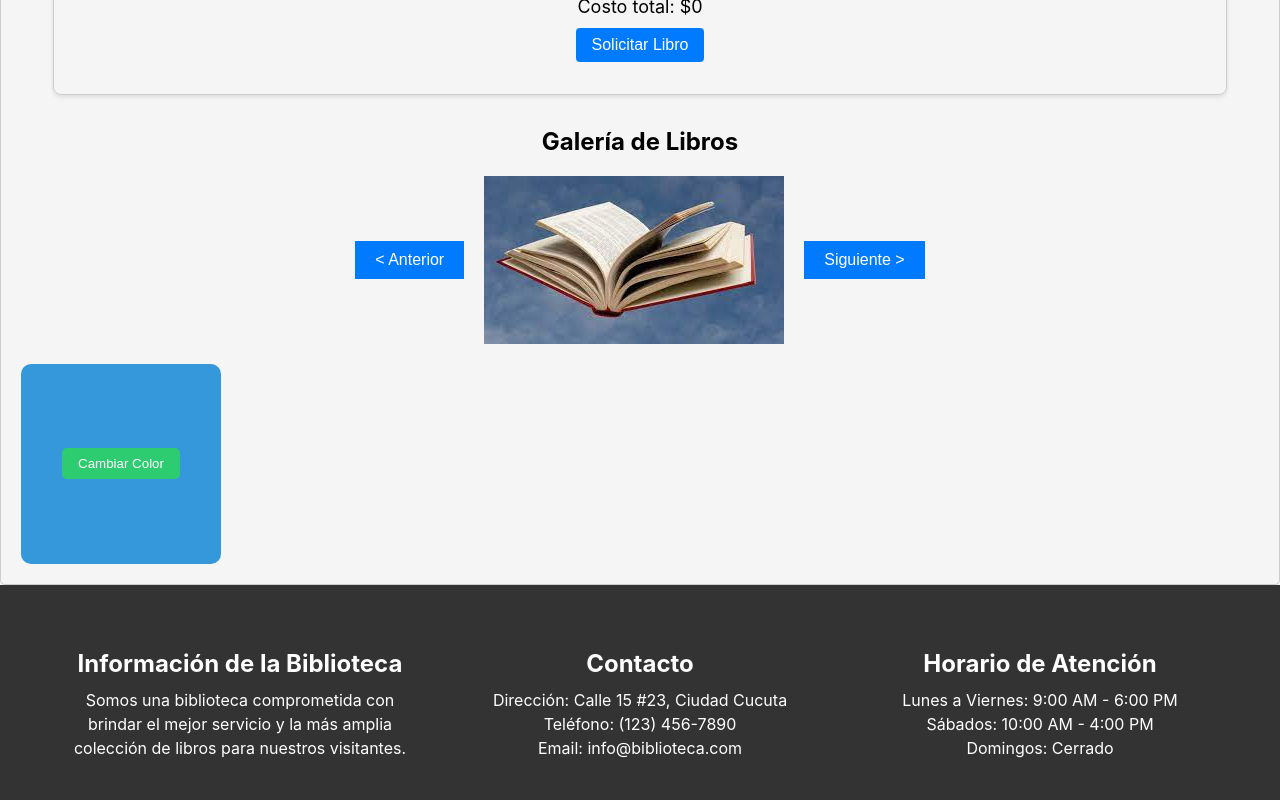
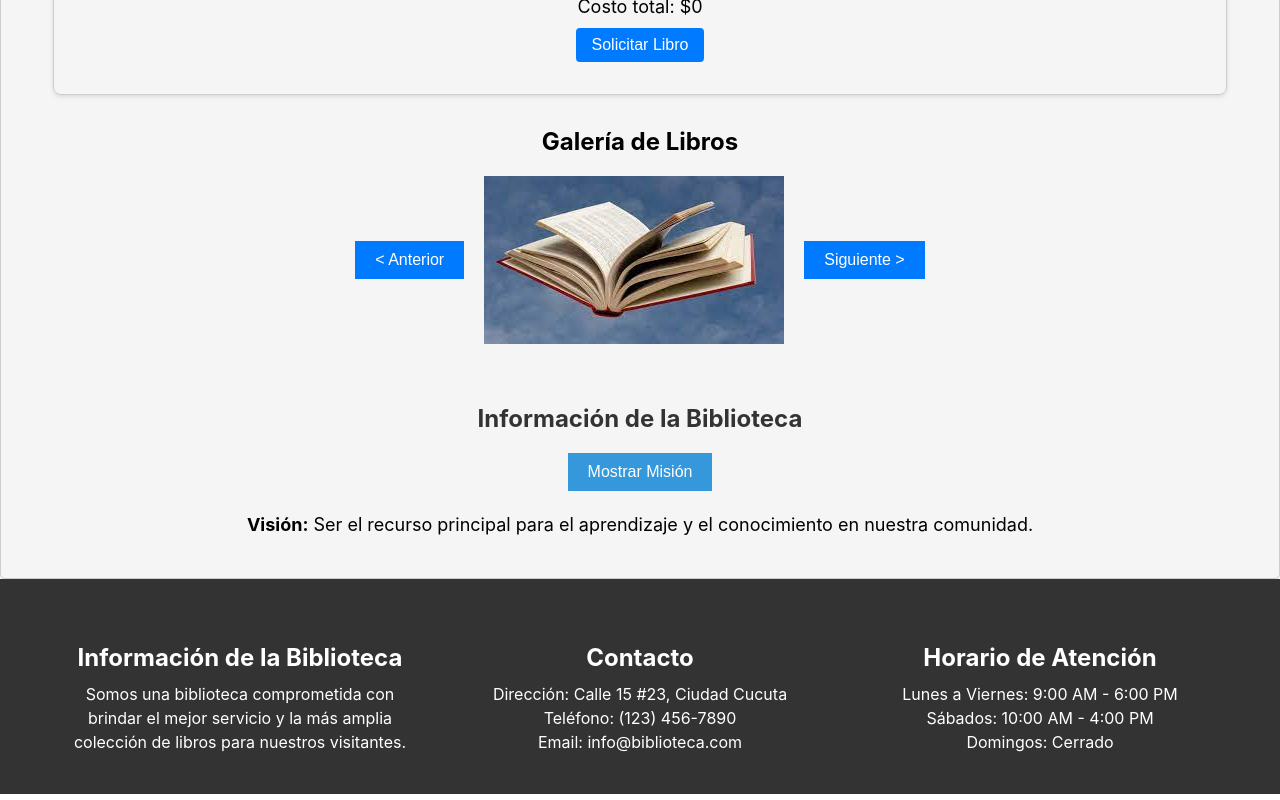
Before and after one commit to Alejo-Urbina/biblioteca-ReactJS, a React (Create React App) app in the folder biblioteca/: page / in a window 1280 px wide. Shown: the part 1118-1918 px from the top of the page. Built offline with nearby package versions, Linux system fonts and the light colour scheme.

Commit message:
Se agrega el componente mas acorde a el aplicativo, el otro queda extra pero no lo inclui en la interfaz

```diff
--- a/biblioteca/src/componentes/body/Body.js
+++ b/biblioteca/src/componentes/body/Body.js
@@ -5,7 +5,7 @@ import Lend from '../lend/Lend';
 import Buy from '../buy/Buy';
 import ColorBox from '../colorBox/ColorBox';
 import Images from '../images/Images';
-
+import VisionMision from '../visionMision/VisionMision';
 
 function Body() {
   return (
@@ -15,7 +15,7 @@ function Body() {
       <Lend />
       <Buy />
       <Images />
-      <ColorBox />
+      <VisionMision />
     </div>
   );
 }
```
